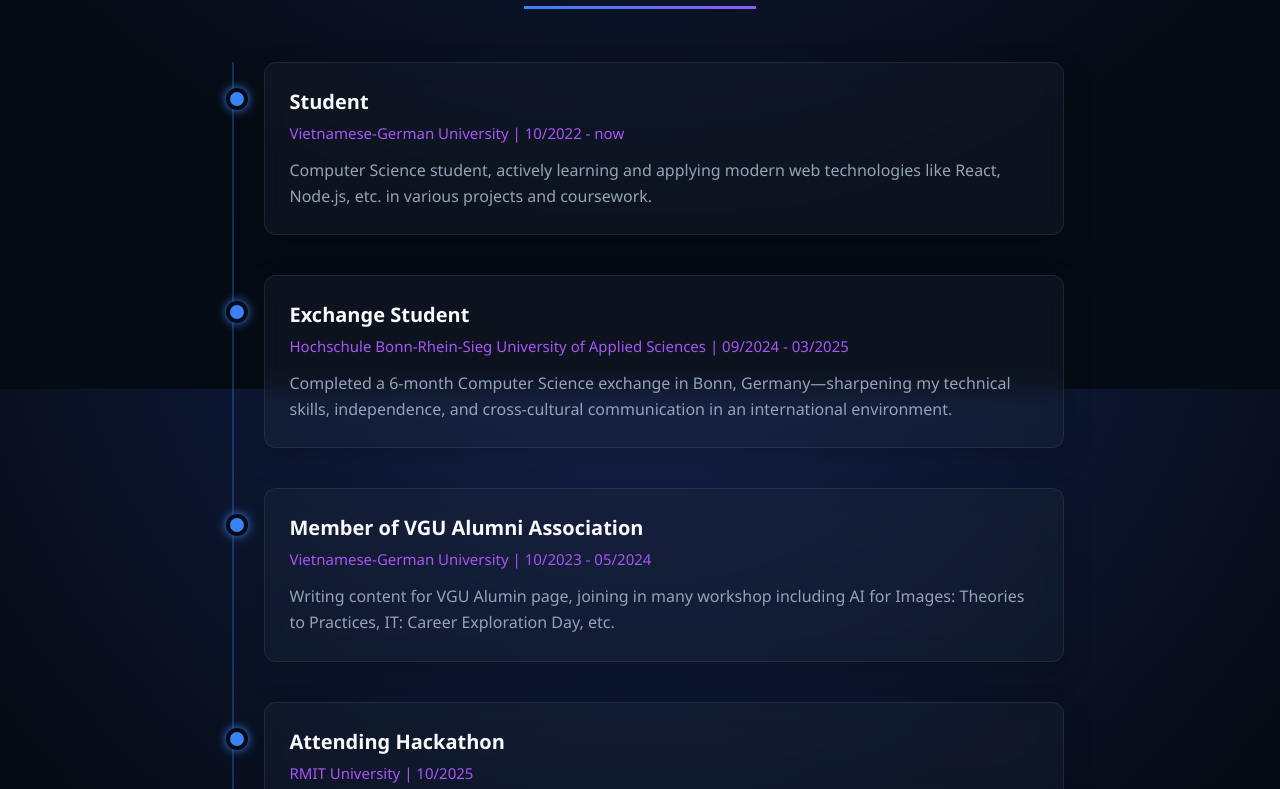
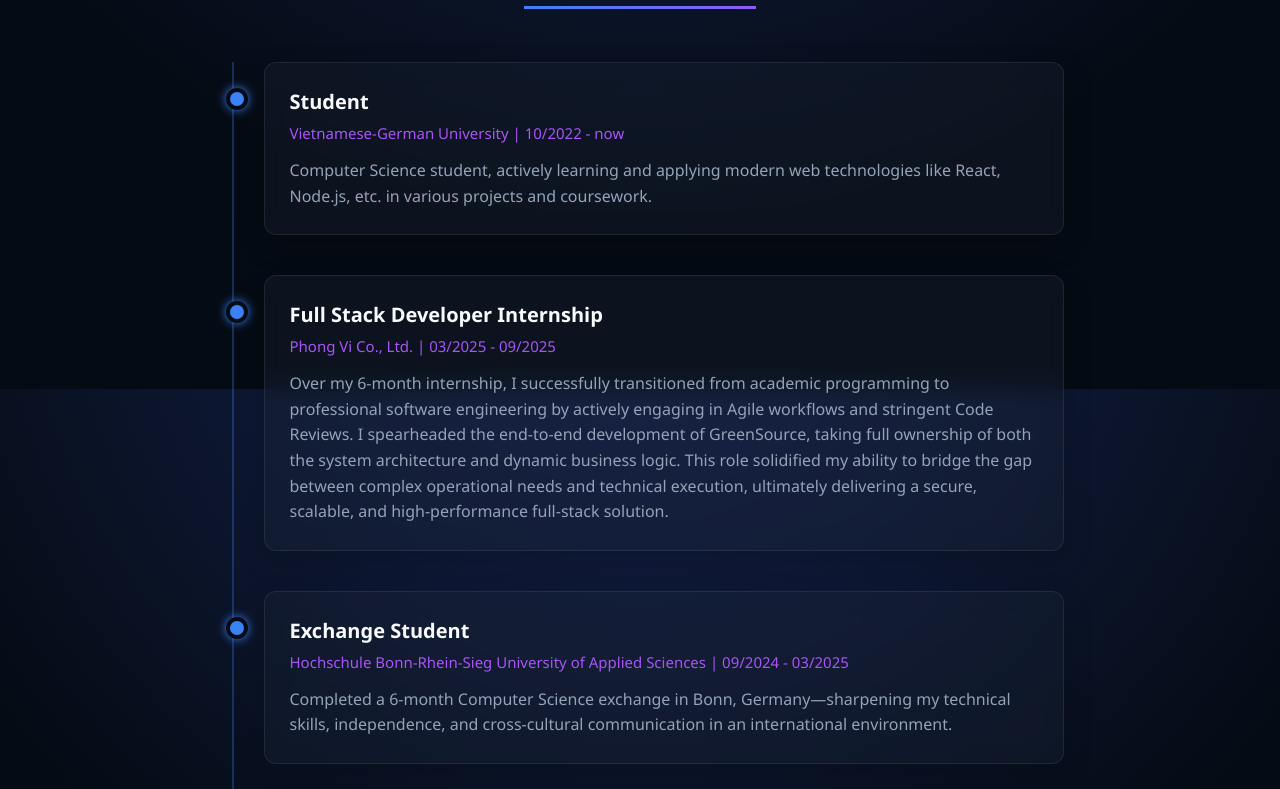
Before and after one commit to aiyasuhall/portfolio, a React (Vite) app: page / in a window 1280 px wide. Shown: the part 2011-2800 px from the top of the page. Built offline with nearby package versions, Linux system fonts and the light colour scheme.

Commit message:
Update Experience.jsx

```diff
--- a/src/components/Experience.jsx
+++ b/src/components/Experience.jsx
@@ -5,6 +5,12 @@
       company: "Vietnamese-German University",
       time: "10/2022 - now",
       desc: "Computer Science student, actively learning and applying modern web technologies like React, Node.js, etc. in various projects and coursework."
+    },
+    {
+      role: "Full Stack Developer Internship",
+      company: "Phong Vi Co., Ltd.",
+      time: "03/2025 - 09/2025",
+      desc: "Over my 6-month internship, I successfully transitioned from academic programming to professional software engineering by actively engaging in Agile workflows and stringent Code Reviews. I spearheaded the end-to-end development of GreenSource, taking full ownership of both the system architecture and dynamic business logic. This role solidified my ability to bridge the gap between complex operational needs and technical execution, ultimately delivering a secure, scalable, and high-performance full-stack solution."
     },
     {
       role: "Exchange Student",
```
